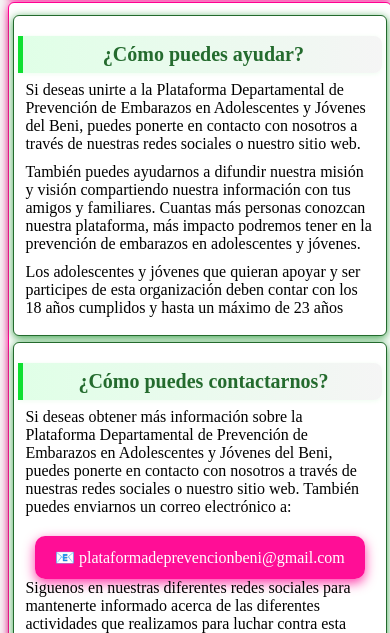
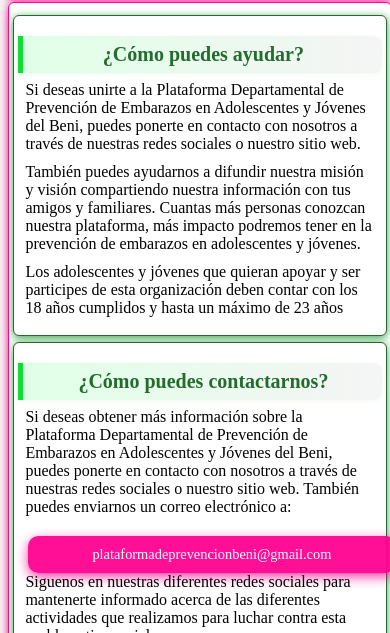
Before and after one commit to PDPEAJE-BENI/PlataformadePrevencion, a plain HTML site: page index.html in a window 390 px wide. Shown: the part 7321-7954 px from the top of the page. Drawn offline with Linux system fonts and the light colour scheme.

Commit message:
Re-ajuste de Email

```diff
--- a/index.html
+++ b/index.html
@@ -787,11 +787,14 @@
         .email-contacto {
             text-align: center;
             margin-top: 20px;
+            padding: 0 10px;
+            /* Agrega espacio lateral en móvil */
+            box-sizing: border-box;
         }
 
         .email-contacto a {
             display: inline-block;
-            padding: 12px 20px;
+            padding: 10px 16px;
             font-size: 1em;
             font-weight: 500;
             color: #ffffff;
@@ -800,11 +803,18 @@
             text-decoration: none;
             box-shadow: 0 4px 12px #ff0090c4;
             transition: background-color 0.3s, transform 0.2s;
+            max-width: 100%;
+            word-wrap: break-word;
         }
 
-        .email-contacto a:hover {
-            background-color: #00357d;
-            transform: scale(1.03);
+        /* Estilo responsive para celulares */
+        @media (max-width: 480px) {
+            .email-contacto a {
+                font-size: 0.9em;
+                padding: 10px 12px;
+                display: block;
+                width: 100%;
+            }
         }
     </style>
 
@@ -1034,7 +1044,7 @@
                 web. También puedes enviarnos un correo electrónico a:</p>
             <div class="email-contacto">
                 <a href="mailto:plataformadeprevencionbeni@gmail.com">
-                    📧 plataformadeprevencionbeni@gmail.com
+                    plataformadeprevencionbeni@gmail.com
                 </a>
             </div>
             <p>Siguenos en nuestras diferentes redes sociales para mantenerte informado acerca de las diferentes
```
